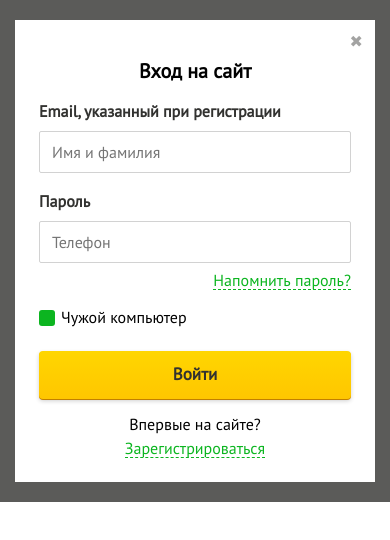
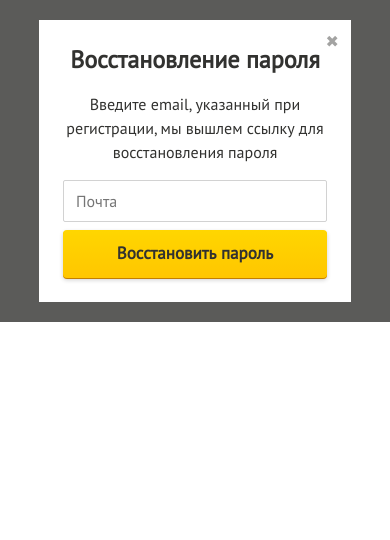
Before and after one commit to akim1995/transtarter, a Vue app in the folder transtarter-frontend/: page / in a window 390 px wide. Shown: the top 540 px of the page. Built offline with nearby package versions, Linux system fonts and the light colour scheme.

Commit message:
finish reset password component

```diff
--- a/transtarter-frontend/src/assets/scss/main.scss
+++ b/transtarter-frontend/src/assets/scss/main.scss
@@ -1,5 +1,6 @@
 // modules
 @import "./variables.scss";
+@import "./my-reset.scss";
 // vendors
 @import "./normalize-css.scss";
 @import "./overwrite-vue-carousel.scss";
@@ -8,30 +9,14 @@ body {
     background-color: $white;
     margin: 0;
     font-family: 'PT Sans', sans-serif;
+}
+
+* {
     box-sizing: border-box;
 }
 
 #app {
     height: 100%;
-}
-
-p {
-    margin-block-start: 0;
-    margin-block-end: 0;
-}
-
-ul,
-menu,
-dir {
-    margin-block-start: 0;
-    margin-block-end: 0;
-    margin-inline-start: 0px;
-    margin-inline-end: 0px;
-    padding-inline-start: 0;
-}
-
-a:-webkit-any-link {
-    text-decoration: none;
 }
 
 .bold {
@@ -72,13 +57,6 @@ a:-webkit-any-link {
         line-height: 1.5;
         margin-bottom: 8px;
     }
-    .form-control {
-        border-radius: 2px;
-        padding: 0.675rem .75rem;
-        border-width: 0;
-        border: 1px solid $light-grey;
-        background-color: $white;
-    }
     .two-selectors {
         display: flex;
         .first-selector {
@@ -89,6 +67,14 @@ a:-webkit-any-link {
             width: 70%;
         }
     }
+}
+
+.form-control {
+    border-radius: 2px;
+    padding: 0.675rem .75rem;
+    border-width: 0;
+    border: 1px solid $light-grey;
+    background-color: $white;
 }
 
 .custom-checkbox {
@@ -132,3 +118,26 @@ a:-webkit-any-link {
         line-height: 1.25;
     }
 }
+
+.wrapper {
+    display: flex;
+    justify-content: center;
+    align-items: center;
+    width: 100vw;
+    background-color: rgba(50, 50, 48, 0.8);
+    height: 100%;
+    .modal-popup {
+        position: relative;
+        margin: 20px 0 20px 0;
+        display: flex;
+        width: 80%;
+        background: white;
+        .close {
+            position: absolute;
+            top: 12px;
+            right: 12px;
+            z-index: 1;
+            color: $medium-grey;
+        }
+    }
+}
--- /dev/null
+++ b/transtarter-frontend/src/assets/scss/my-reset.scss
@@ -0,0 +1,18 @@
+p {
+    margin-block-start: 0;
+    margin-block-end: 0;
+}
+
+ul,
+menu,
+dir {
+    margin-block-start: 0;
+    margin-block-end: 0;
+    margin-inline-start: 0px;
+    margin-inline-end: 0px;
+    padding-inline-start: 0;
+}
+
+a:-webkit-any-link {
+    text-decoration: none;
+}
--- a/transtarter-frontend/src/assets/scss/variables.scss
+++ b/transtarter-frontend/src/assets/scss/variables.scss
@@ -7,7 +7,6 @@ $second-yellow-btn: #ffc600;
 
 $green: #0cb520;
 
-
 $light-grey: #d2d2d2;
 $medium-grey: #a3a3a2;
 $grey: rgba(50, 50, 48, .2);
--- a/transtarter-frontend/src/components/log-in/log-in-styles.scss
+++ b/transtarter-frontend/src/components/log-in/log-in-styles.scss
@@ -1,30 +1,9 @@
-.log-in {
-    display: flex;
-    justify-content: center;
-    align-items: center;
-    width: 100vw;
-    background-color: rgba(50, 50, 48, 0.8);
-    height: 100%;
-    .log-in-modal {
-        position: relative;
-        margin: 20px 0 20px 0;
-        display: flex;
-        flex-direction: column;
-        width: 80%;
-        background: white;
-        padding: 0 24px;
-        .close {
-            position: absolute;
-            top: 12px;
-            right: 12px;
-            z-index: 1;
-            color: $medium-grey;
-        }
 .title {
     font-size: 24px;
     margin: 40px 0 16px 0;
     text-align: left;
 }
+
 .log-in-form {
     padding-right: 18%;
     .remember-password {
@@ -42,6 +21,7 @@
         width: 240px;
     }
 }
+
 .want-to-reg {
     display: flex;
     flex-direction: row;
@@ -53,12 +33,8 @@
         border-bottom: 1px dashed $green;
     }
 }
-    }
-}
 
 @media (max-width: 768px) {
-    .log-in {
-        .log-in-modal {
     .title {
         font-size: 20px;
         margin: 40px auto 16px auto;
@@ -77,5 +53,3 @@
         }
     }
 }
-    }
-}
--- a/transtarter-frontend/src/components/log-in/log-in.vue
+++ b/transtarter-frontend/src/components/log-in/log-in.vue
@@ -1,5 +1,5 @@
 <template>
-  <div class="log-in">
+  <div class="log-in wrapper">
 
     <!-- desktop and mobile version -->
     <div class="log-in-modal modal-popup">
@@ -76,7 +76,7 @@
 </template>
 
 <script lang="ts">
-import { Component, Prop, Vue } from 'vue-property-decorator';
+import { Component, Prop, Vue } from 'vue-property-decorator'
 
 @Component
 export default class LogIn extends Vue {
--- /dev/null
+++ b/transtarter-frontend/src/components/password-restore/password-restore-styles.scss
@@ -0,0 +1,59 @@
+.log-in-modal {
+    flex-direction: column;
+    padding: 24px;
+    color: $black;
+    .title {
+        font-size: 24px;
+        line-height: 1.33;
+        margin-bottom: 16px;
+    }
+    .tip {
+        font-size: 16px;
+        line-height: 1.5;
+        margin-bottom: 16px;
+    }
+    .reset-block {
+        display: flex;
+        width: 100%;
+        .reset-input {
+            border-radius: 2px;
+            padding: 0.675rem .75rem;
+            border-width: 0;
+            border: 1px solid $light-grey;
+            background-color: $white;
+            margin-right: 8px;
+            width: calc(100% - 207px);
+        }
+        .reset-btn {
+            width: 207px;
+            line-height: 1.41;
+            font-size: 17px;
+        }
+    }
+}
+
+@media (max-width: 768px) {
+    .log-in-modal {
+
+        .title {
+            text-align: center;
+        }
+        .tip {
+            text-align: center;
+        }
+        .reset-block {
+            display: flex;
+            flex-direction: column;
+            width: 100%;
+            .reset-input {
+                margin-bottom: 8px;
+                width: 100%;
+            }
+            .reset-btn {
+                width: 100%;
+                line-height: 1.41;
+                font-size: 17px;
+            }
+        }
+    }
+}
--- /dev/null
+++ b/transtarter-frontend/src/components/password-restore/password-restore.vue
@@ -0,0 +1,44 @@
+<template>
+  <div class="password-restore wrapper">
+    <!-- desktop and mobile version -->
+    <div class="log-in-modal modal-popup">
+      <div class="close">✖</div>
+      <div class="title bold">
+        Восстановление пароля
+      </div>
+
+      <div class="tip">
+        Введите email, указанный при регистрации, мы вышлем ссылку для восстановления пароля
+      </div>
+
+      <div class="reset-block">
+        <input
+          v-model="email"
+          placeholder="Почта"
+          class="form-control reset-input"
+        >
+        <button
+          type="submit"
+          class="btn btn-orange reset-btn"
+        >
+          Восстановить пароль
+        </button>
+      </div>
+    </div>
+    <!-- end of desktop and mobile version -->
+  </div>
+</template>
+
+<script lang="ts">
+import { Component, Vue } from 'vue-property-decorator'
+
+@Component
+export default class PasswordRestore extends Vue {
+  email = '';
+}
+</script>
+
+<style scoped lang="scss">
+@import "../../assets/scss/variables.scss";
+@import "password-restore-styles.scss";
+</style>
--- a/transtarter-frontend/src/components/registration/Registration.vue
+++ b/transtarter-frontend/src/components/registration/Registration.vue
@@ -1,5 +1,5 @@
 <template>
-  <div class="registration">
+  <div class="wrapper registration">
 
     <!-- desktop version -->
     <div class="desktop-version-modal modal-popup">
--- a/transtarter-frontend/src/components/registration/registration-styles.scss
+++ b/transtarter-frontend/src/components/registration/registration-styles.scss
@@ -1,21 +1,4 @@
-.registration {
-    display: flex;
-    justify-content: center;
-    align-items: center;
-    width: 100vw;
-    background-color: rgba(50, 50, 48, 0.8);
-    height: 100%;
-    .modal-popup {
-        position: relative;
-        .close {
-            position: absolute;
-            top: 12px;
-            right: 12px;
-            z-index: 1;
-            color: $medium-grey;
-        }
-    }
-    .desktop-version-block {
+.desktop-version-modal {
     margin: 20px 0 20px 0;
     display: flex;
     width: 80%;
@@ -105,11 +88,13 @@
         }
     }
 }
-    .mobile-version-block {
+
+.mobile-version-modal {
     display: none;
 }
+
 @media (max-width: 768px) {
-        .mobile-version-block {
+    .mobile-version-modal {
         margin: 20px 0 20px 0;
         display: block;
         width: 90%;
@@ -167,8 +152,7 @@
             }
         }
     }
-        .desktop-version-block {
+    .desktop-version-modal {
         display: none;
     }
 }
-}
--- a/transtarter-frontend/src/views/Home.vue
+++ b/transtarter-frontend/src/views/Home.vue
@@ -1,7 +1,8 @@
 <template>
   <div class="home">
     <!-- <Registration /> -->
-    <LogIn />
+    <!-- <LogIn /> -->
+    <PasswordRestore/>
   </div>
 </template>
 
@@ -9,11 +10,13 @@
 import { Component, Vue } from 'vue-property-decorator'
 import Registration from '@/components/registration/registration.vue' // @ is an alias to /src
 import LogIn from '@/components/log-in/log-in.vue' // @ is an alias to /src
+import PasswordRestore from '@/components/password-restore/password-restore.vue' // @ is an alias to /src
 
 @Component({
   components: {
     Registration,
-    LogIn
+    LogIn,
+    PasswordRestore
   }
 })
 export default class Home extends Vue {}
```
Lines whose indentation alone changed are shown as unchanged.
